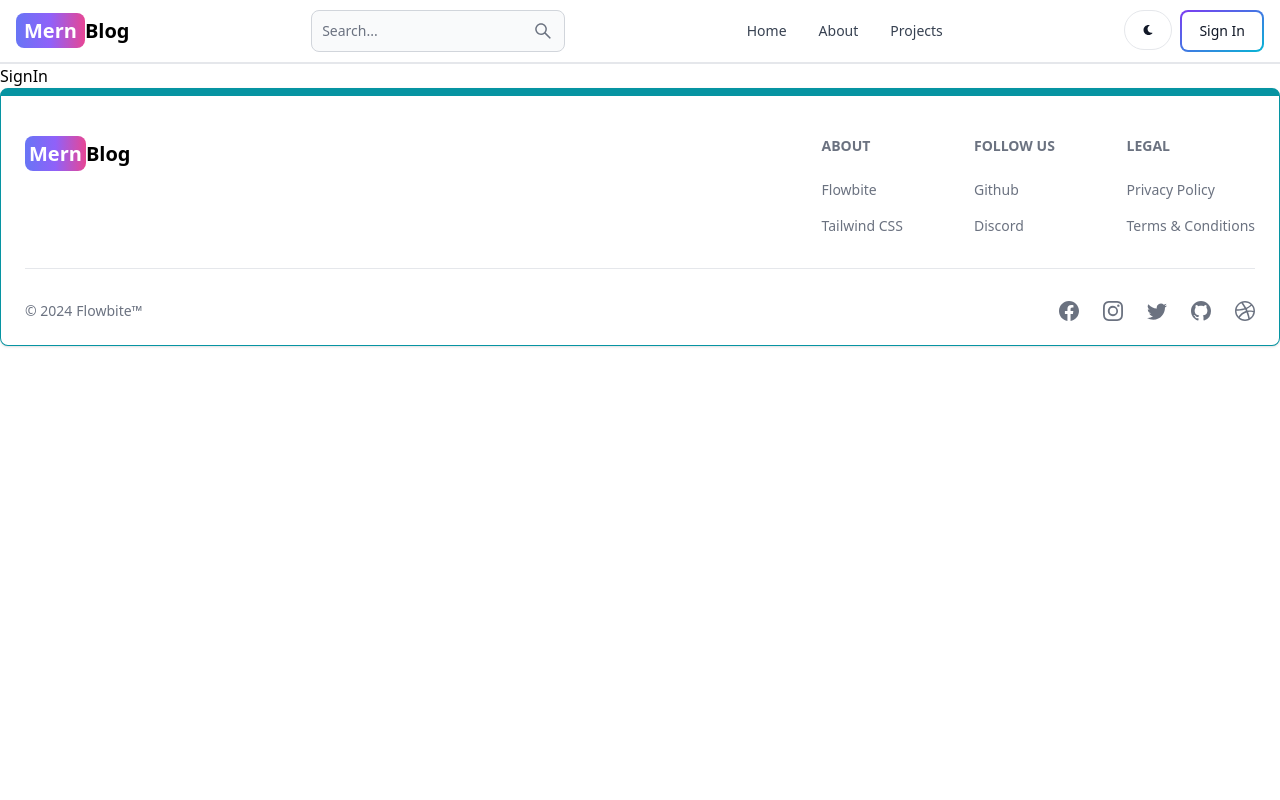
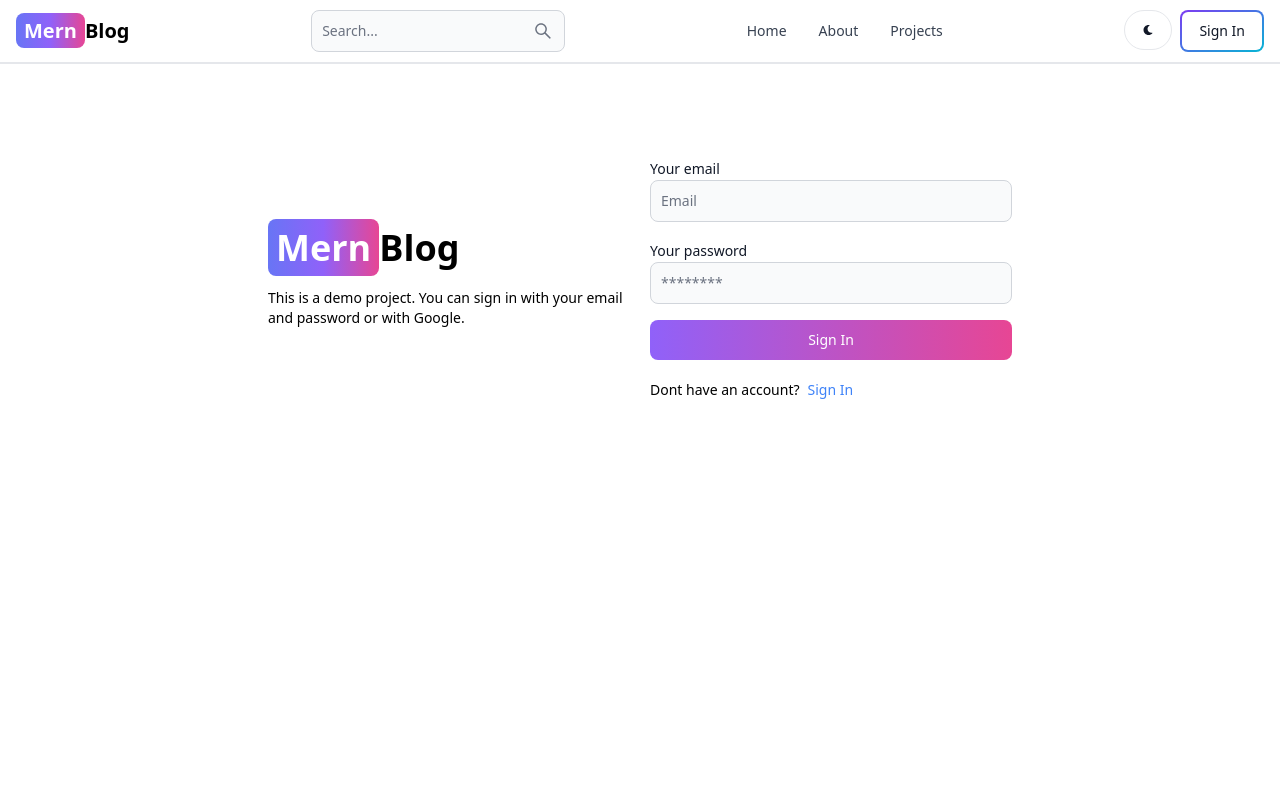
Before and after one commit to reeteshdulawat/mern-bog, a React (Vite) app in the folder client/: page /sign-in in a window 1280 px wide. Shown: the top 800 px of the page. Built offline with nearby package versions, Linux system fonts and the light colour scheme.

Commit message:
complete signin page functionality

```diff
--- a/client/src/pages/SignIn.jsx
+++ b/client/src/pages/SignIn.jsx
@@ -1,7 +1,91 @@
-import React from 'react'
+import { Alert, Button, Label, Spinner, TextInput } from 'flowbite-react'
+import { useState } from 'react'
+import { Link, useNavigate } from 'react-router-dom'
 
 export default function SignIn() {
+  const [formData, setFormData] = useState({});
+  const [errorMessage, setErrorMessage] = useState(null);
+  const [loading, setLoading] = useState(false);
+  const navigate = useNavigate();
+  const handleChange = (e) => {
+    setFormData({ ...formData, [e.target.id]: e.target.value.trim() });
+  };
+  const handleSubmit = async (e) => {
+    e.preventDefault();
+    if (!formData.email || !formData.password){
+      return setErrorMessage('Please fill out all fields.');
+    }
+    try {
+      setLoading(true);
+      setErrorMessage(null);
+      const res = await fetch('/api/auth/signin', {
+        method: 'POST',
+        headers: { 'Content-Type': 'application/json' },
+        body: JSON.stringify(formData),
+      });
+      const data = await res.json();
+      if (data.success === false) {
+        return setErrorMessage(data.message);
+      }
+      setLoading(false);
+      if(res.ok) {
+        navigate('/');
+      }
+    } catch (error) {
+      setErrorMessage(error.message);
+      setLoading(false);
+    }
+  };
   return (
-    <div>SignIn</div>
+    <div className='min-h-screen mt-20'>
+      <div className="flex p-3 max-w-3xl mx-auto flex-col md:flex-row md:items-center gap-5">
+        {/*left */}
+        <div className="flex-1">
+        <Link to="/" className='font-bold dark:text-white text-4xl'>
+            <span className='px-2 py-1 bg-gradient-to-r from-indigo-500 via-purple-500 to-pink-500 rounded-lg text-white'>Mern</span>
+            Blog
+        </Link>
+        <p className='text-sm mt-5'>
+          This is a demo project. You can sign in with your email and password or with Google.
+        </p>
+        </div>
+        {/*right */}
+        <div className="flex-1">
+          <form className='flex flex-col gap-4' onSubmit={handleSubmit}>
+            <div className="">
+              <Label value='Your email' />
+              <TextInput type='email' placeholder='Email' id='email' onChange={handleChange}/>
+            </div>
+            <div className="">
+              <Label value='Your password' />
+              <TextInput type='password' placeholder='********' id='password' onChange={handleChange}/>
+            </div>
+            <Button gradientDuoTone='purpleToPink' type='submit' disabled={loading}>
+              {
+                loading ? (
+                  <>
+                  <Spinner size='sm'/>
+                  <span className='pl-3'>Loading...</span>
+                  </>
+                ) : 'Sign In'
+              }
+            </Button>
+          </form>
+          <div className="flex gap-2 text-sm mt-5">
+            <span>Dont have an account?</span>
+            <Link to='/sign-up' className='text-blue-500'>
+            Sign In
+            </Link>
+          </div>
+          {
+            errorMessage && (
+              <Alert className='mt-5' color='failure'>
+                {errorMessage}
+              </Alert>
+            )
+          }
+        </div>
+      </div>
+    </div>
   )
 }
```
